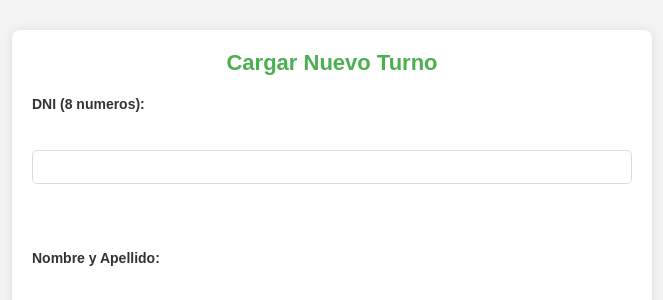
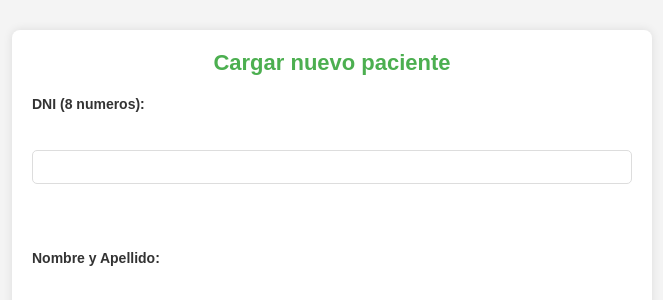
Before and after one commit to AgustinRUade/gestorTurnos, a Flask app: page /nuevo in a window 1280 px wide. Shown: the top 300 px of the page, without its empty margins (308-971 px from the left). Run offline with Flask 3, Linux system fonts and the light colour scheme.

Commit message:
cambios de turnos a pacientes

```diff
--- a/templates/index.html
+++ b/templates/index.html
@@ -8,8 +8,8 @@
 </head>
 <body>
     <div class="container">
-        <h1>Lista de Turnos</h1>
-        <a class="btn" href="/nuevo">Cargar nuevo turno</a>
+        <h1>Lista de pacientes  </h1>
+        <a class="btn" href="/nuevo">Cargar nuevo paciente</a>
         <table border="1" cellpadding="5" cellspacing="0">
             <thead>
                 <tr>
--- a/templates/nuevo.html
+++ b/templates/nuevo.html
@@ -3,13 +3,13 @@
 <head>
     <meta charset="UTF-8">
     <meta name="viewport" content="width=device-width, initial-scale=1.0">
-    <title>Nuevo Turno</title>
+    <title>Nuevo paciente</title>
     <link rel="stylesheet" href="{{ url_for('static', filename='crud.css') }}">
 </head>
 <body>
     <main>
         <div class="container">
-            <h2>Cargar Nuevo Turno</h2>
+            <h2>Cargar nuevo paciente</h2>
             <form action="/nuevo" method="post">
                 <label for="dni">DNI (8 numeros):</label><br>
                 <input type="text" name="dni" required><br><br>
```
